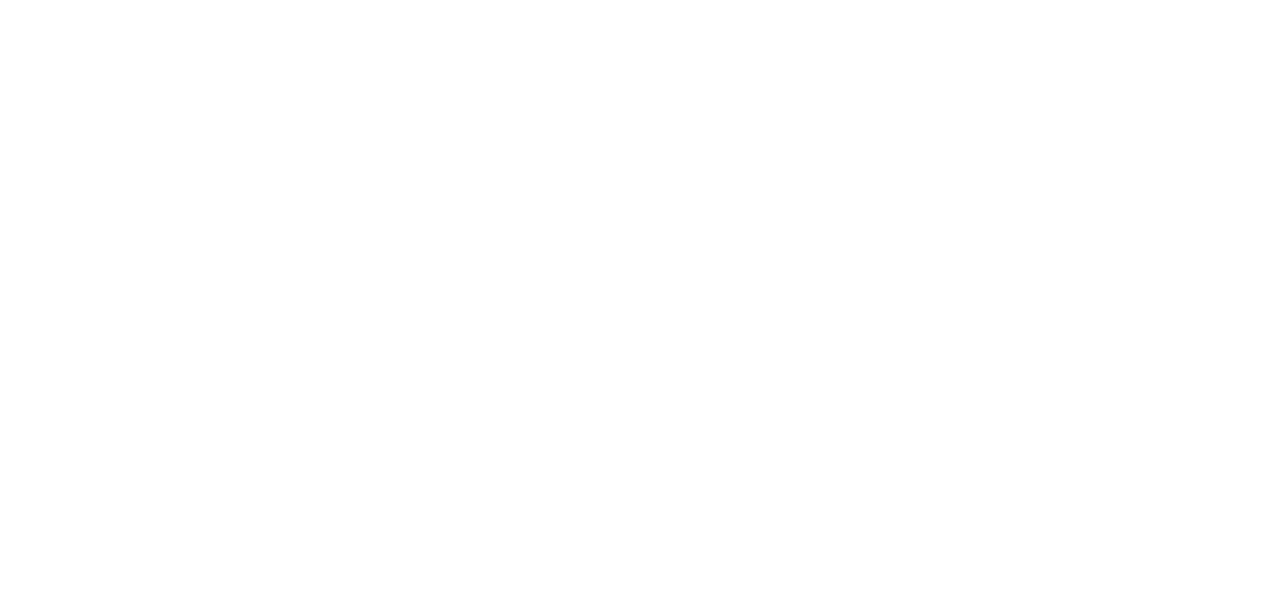
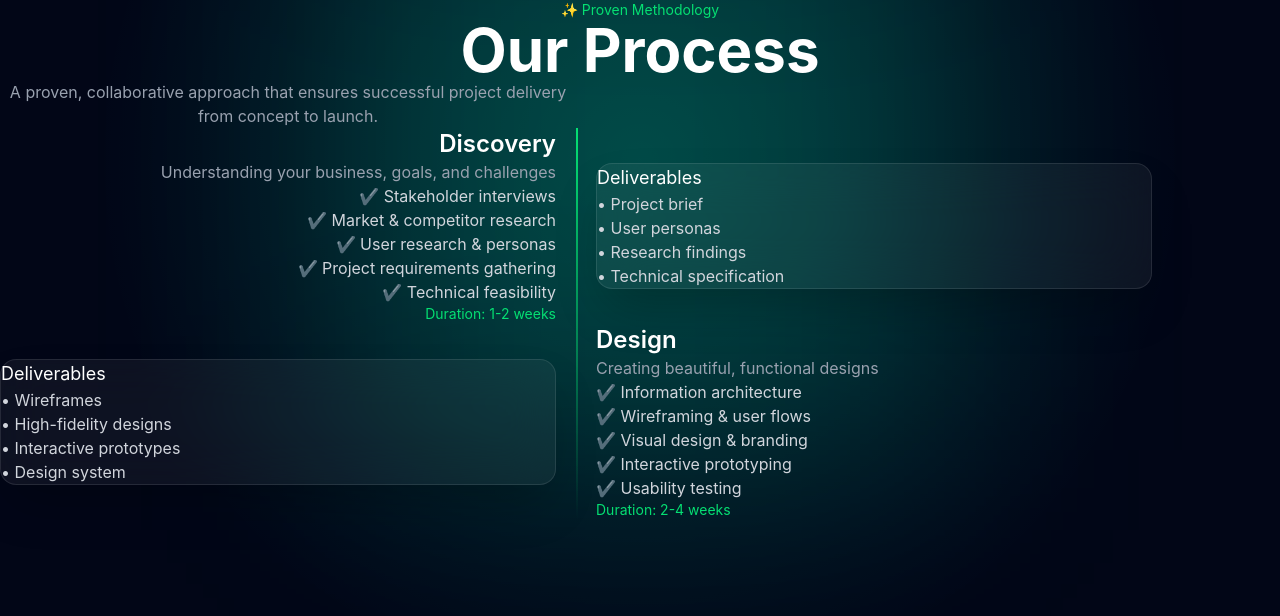
Before and after one commit to sathish6502/Digital-Market, a React (Vite) app: page / in a window 1280 px wide. Shown: the top 616 px of the page. Built offline with nearby package versions, Linux system fonts and the light colour scheme.

Commit message:
sampple dont merge my code

```diff
--- a/src/App.jsx
+++ b/src/App.jsx
@@ -1,8 +1,11 @@
 import React from 'react'
+import Pages from './Pages/Ourservice';
 
 const App = () => {
   return (
-    <div></div>
+    <div>
+      <Pages />
+    </div>
   )
 }
 
--- a/src/Components/Header/Header.jsx
+++ /dev/null
@@ -1,9 +0,0 @@
-import React from 'react'
-
-const Header = () => {
-  return (
-    <div>Header</div>
-  )
-}
-
-export default Header
--- /dev/null
+++ b/src/Pages/Ourservice.jsx
@@ -0,0 +1,97 @@
+export default function App() {
+    return (
+      <section className="relative bg-[#020617] text-white py-20 overflow-hidden min-h-screen">
+
+        {/* Glow Effects */}
+        <div className="glow-light"></div>
+        <div className="absolute inset-0 bg-radial-glow"></div>
+
+        {/* Header */}
+        <div className="text-center mb-16 relative z-10 px-4">
+          <p className="text-green-400 text-sm mb-2">✨ Proven Methodology</p>
+          <h1 className="text-4xl md:text-6xl font-bold">Our Process</h1>
+          <p className="text-gray-400 mt-4 max-w-xl mx-auto">
+            A proven, collaborative approach that ensures successful project delivery from concept to launch.
+          </p>
+        </div>
+
+        {/* Timeline */}
+        <div className="relative max-w-6xl mx-auto px-4">
+
+          {/* Center Line */}
+          <div className="hidden md:block absolute left-1/2 top-0 w-[2px] h-full bg-gradient-to-b from-green-400 to-transparent"></div>
+
+          {/* ===== DISCOVERY ===== */}
+          <div className="grid md:grid-cols-2 gap-10 items-center mb-20 relative z-10">
+
+            {/* LEFT TEXT */}
+            <div className="md:text-right">
+              <h2 className="text-2xl font-semibold">Discovery</h2>
+              <p className="text-gray-400 mt-2">
+                Understanding your business, goals, and challenges
+              </p>
+
+              <ul className="mt-4 space-y-2 text-gray-300">
+                <li>✔ Stakeholder interviews</li>
+                <li>✔ Market & competitor research</li>
+                <li>✔ User research & personas</li>
+                <li>✔ Project requirements gathering</li>
+                <li>✔ Technical feasibility</li>
+              </ul>
+
+              <div className="mt-4 text-green-400 text-sm">
+                Duration: 1-2 weeks
+              </div>
+            </div>
+
+            {/* RIGHT CARD */}
+            <div className="backdrop-blur-xl bg-white/5 border border-white/10 rounded-2xl p-6 shadow-2xl">
+              <h3 className="mb-4 text-lg">Deliverables</h3>
+              <ul className="space-y-3 text-gray-300">
+                <li>• Project brief</li>
+                <li>• User personas</li>
+                <li>• Research findings</li>
+                <li>• Technical specification</li>
+              </ul>
+            </div>
+          </div>
+
+          {/* ===== DESIGN ===== */}
+          <div className="grid md:grid-cols-2 gap-10 items-center mb-20 relative z-10">
+
+            {/* LEFT CARD */}
+            <div className="backdrop-blur-xl bg-white/5 border border-white/10 rounded-2xl p-6 shadow-2xl">
+              <h3 className="mb-4 text-lg">Deliverables</h3>
+              <ul className="space-y-3 text-gray-300">
+                <li>• Wireframes</li>
+                <li>• High-fidelity designs</li>
+                <li>• Interactive prototypes</li>
+                <li>• Design system</li>
+              </ul>
+            </div>
+
+            {/* RIGHT TEXT */}
+            <div>
+              <h2 className="text-2xl font-semibold">Design</h2>
+              <p className="text-gray-400 mt-2">
+                Creating beautiful, functional designs
+              </p>
+
+              <ul className="mt-4 space-y-2 text-gray-300">
+                <li>✔ Information architecture</li>
+                <li>✔ Wireframing & user flows</li>
+                <li>✔ Visual design & branding</li>
+                <li>✔ Interactive prototyping</li>
+                <li>✔ Usability testing</li>
+              </ul>
+
+              <div className="mt-4 text-green-400 text-sm">
+                Duration: 2-4 weeks
+              </div>
+            </div>
+          </div>
+
+        </div>
+      </section>
+    );
+  }
--- a/src/index.css
+++ b/src/index.css
@@ -4,3 +4,20 @@
 padding : 0;
 box-sizing: border-box;
 }
+.bg-radial-glow {
+    background: radial-gradient(
+      circle at 50% 20%,
+      rgba(0, 255, 200, 0.15),
+      transparent 60%
+    );
+  }
+  .glow-light {
+    position: absolute;
+    top: -150px;
+    left: 50%;
+    transform: translateX(-50%);
+    width: 600px;
+    height: 600px;
+    background: rgba(0, 255, 200, 0.15);
+    filter: blur(120px);
+  }
```
